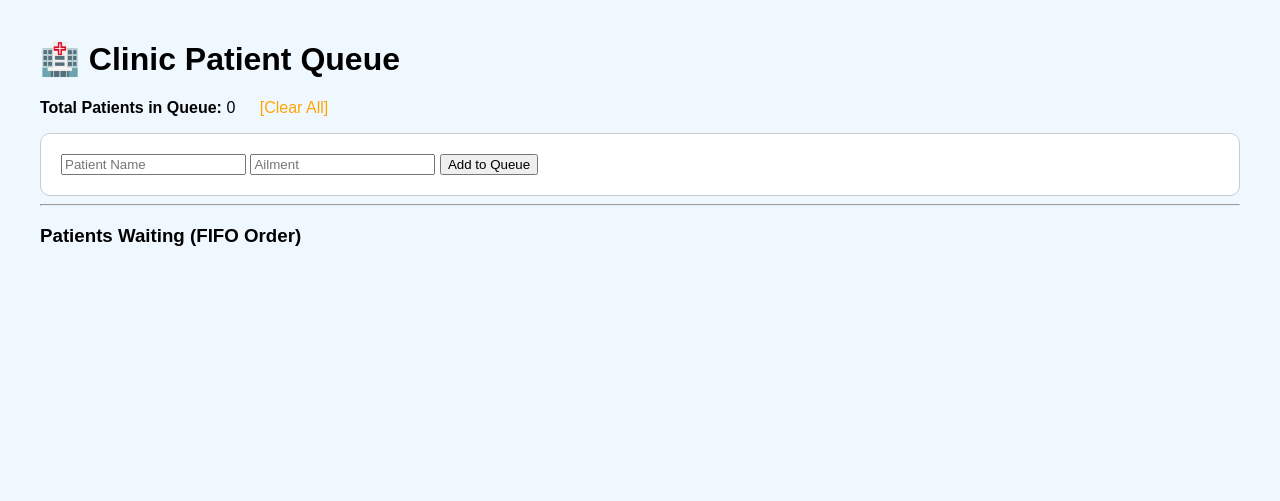
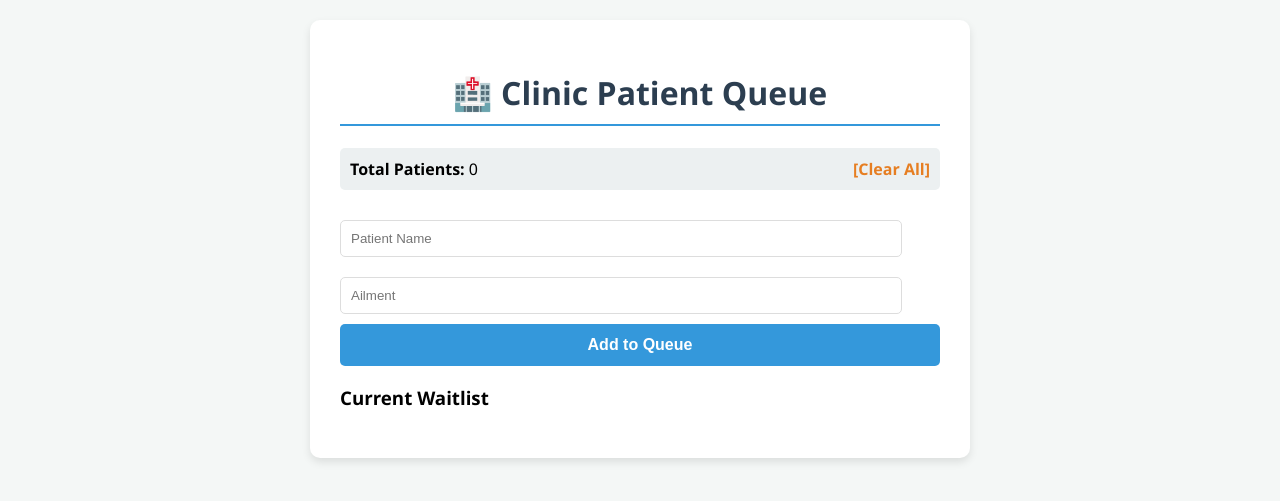
Before and after one commit to lubnahbalarabesani3-source/Clinic-app, a Flask app: page / in a window 1280 px wide. Shown: the top 501 px of the page. Run offline with Flask 3, Linux system fonts and the light colour scheme.

Commit message:
UI: Successfully implemented professional CSS dashboard

```diff
--- a/templates/index.html
+++ b/templates/index.html
@@ -1,29 +1,45 @@
-
 <!DOCTYPE html>
 <html>
 <head>
-    <title>Clinic Queue</title>
+    <title>Clinic Queue Pro</title>
+    <style>
+        body { font-family: 'Segoe UI', Tahoma, Geneva, Verdana, sans-serif; background-color: #f4f7f6; margin: 0; padding: 20px; }
+        .container { max-width: 600px; margin: auto; background: white; padding: 30px; border-radius: 10px; box-shadow: 0 4px 8px rgba(0,0,0,0.1); }
+        h1 { color: #2c3e50; text-align: center; border-bottom: 2px solid #3498db; padding-bottom: 10px; }
+        .stats { background: #ecf0f1; padding: 10px; border-radius: 5px; display: flex; justify-content: space-between; align-items: center; margin-bottom: 20px; }
+        input[type="text"] { width: 90%; padding: 10px; margin: 10px 0; border: 1px solid #ddd; border-radius: 5px; }
+        button { width: 100%; padding: 12px; background-color: #3498db; color: white; border: none; border-radius: 5px; cursor: pointer; font-size: 16px; font-weight: bold; }
+        button:hover { background-color: #2980b9; }
+        ul { list-style: none; padding: 0; }
+        li { background: #fff; margin-bottom: 10px; padding: 15px; border-left: 5px solid #3498db; box-shadow: 0 2px 4px rgba(0,0,0,0.05); display: flex; justify-content: space-between; align-items: center; }
+        .delete-btn { color: #e74c3c; text-decoration: none; font-weight: bold; font-size: 14px; }
+        .clear-btn { color: #e67e22; text-decoration: none; font-weight: bold; }
+    </style>
 </head>
-<body style="font-family: sans-serif; margin: 40px; background-color: #f0f8ff;">
+<body>
+    <div class="container">
         <h1>🏥 Clinic Patient Queue</h1>
-    <p><strong>Total Patients in Queue:</strong> {{ patients|length }} <a href="/clear" style="margin-left: 20px; color: orange; text-decoration: none;">[Clear All]</a></p>
 
-    <form action="/add" method="POST" style="background: white; padding: 20px; border-radius: 10px; border: 1px solid #ccc;">
+        <div class="stats">
+            <span><strong>Total Patients:</strong> {{ patients|length }}</span>
+            <a href="/clear" class="clear-btn">[Clear All]</a>
+        </div>
+
+        <form action="/add" method="POST">
             <input type="text" name="name" placeholder="Patient Name" required>
             <input type="text" name="ailment" placeholder="Ailment" required>
             <button type="submit">Add to Queue</button>
         </form>
 
-    <hr>
-
-    <h3>Patients Waiting (FIFO Order)</h3>
+        <h3>Current Waitlist</h3>
         <ul>
             {% for p in patients %}
             <li>
-            {{ p.name }} - {{ p.ailment }}
-            <a href="/delete/{{loop.index0}}" style="color: red; margin-left: 20px;">[Remove]</a>
+                <div><strong>{{ p.name }}</strong> - {{ p.ailment }}</div>
+                <a href="/delete/{{ loop.index0 }}" class="delete-btn">Remove</a>
             </li>
             {% endfor %}
         </ul>
+    </div>
 </body>
 </html>
```
Lines whose indentation alone changed are shown as unchanged.
